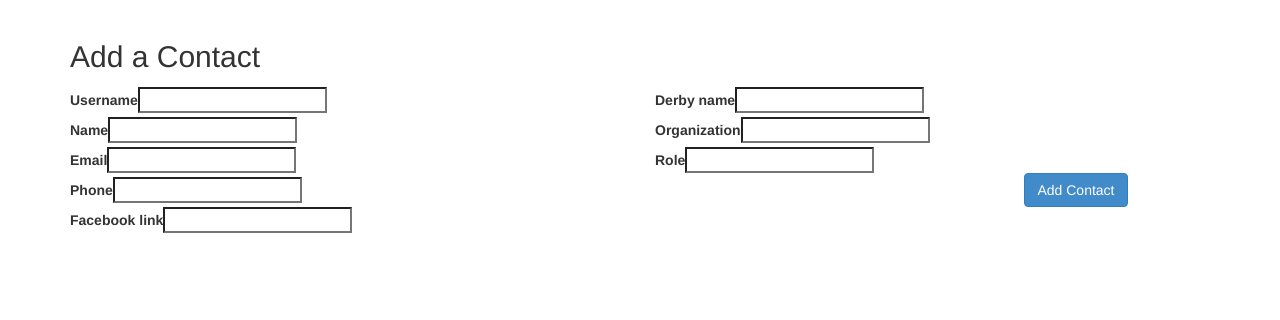
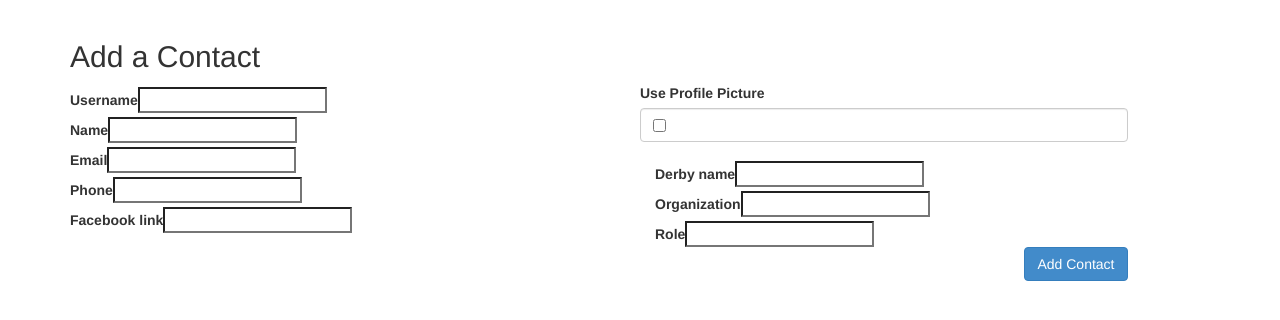
Before and after one commit to kimmellj/derby-contact-manager-backend, a CakePHP app: the page made by app/View/Contacts/add.ctp in a window 1280 px wide. Shown: the part 52-372 px from the top of the page. Run offline with PHP 8.4 and a stand-in for CakePHP, Linux system fonts and the light colour scheme; the template is opened without the code that fills it, so the values that code supplies are empty; form fields are guessed from the names that the template uses; some libraries are stand-ins or nearby versions.

Commit message:
More work on the profile pics

```diff
--- a/app/Controller/ContactsController.php
+++ b/app/Controller/ContactsController.php
@@ -177,10 +177,7 @@ class ContactsController extends AppController
             $this->redirect('/');
         }
 
-        $picture = file_get_contents($fbUser['picture']['data']['url']);
-        file_put_contents(WWW_ROOT . 'files/test.jpg', $picture);
-
-        debug($fbUser);
+        $this->set('fbUser', $fbUser);
 
         if (!empty($this->request->data)) {
             $this->request->data['Contact']['password'] = AuthComponent::password(uniqid(md5(mt_rand())));
--- a/app/View/Contacts/add.ctp
+++ b/app/View/Contacts/add.ctp
@@ -21,6 +21,13 @@
             </div>
             <div class="col-md-1"></div>
             <div class="col-md-5">
+                <div class="form-group">
+                    <label for="">Use Profile Picture</label>
+                    <div class="form-control">
+                        <?php echo $this->Form->checkbox('use_facebook_pic'); ?>
+                    </div>
+
+                </div>
                 <?php echo $this->Form->input('derby_name'); ?>
                 <?php echo $this->Form->input('organization_id'); ?>
                 <?php echo $this->Form->input('role_id'); ?>
```
